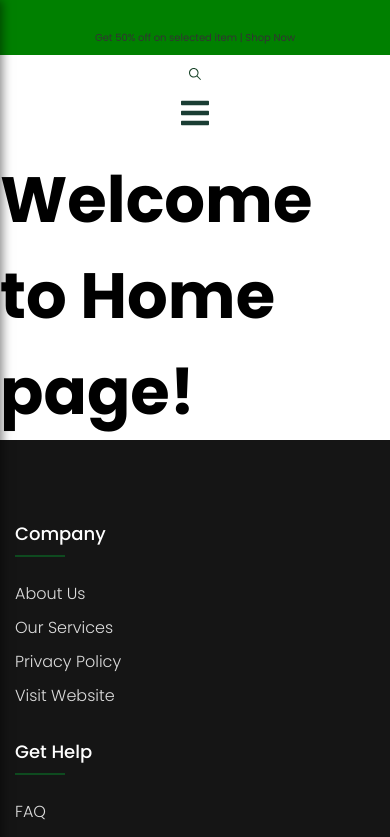
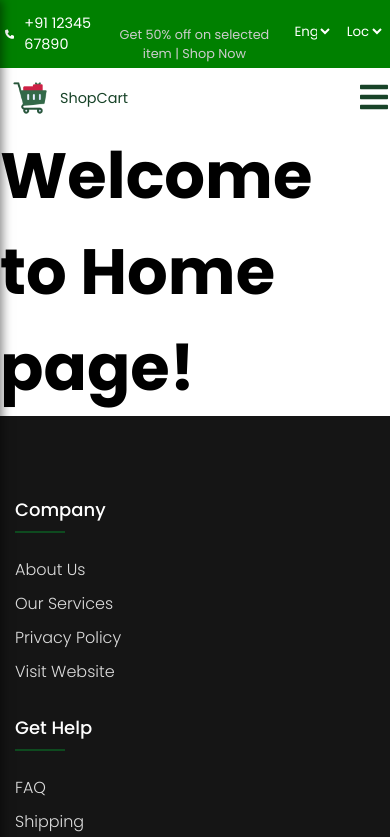
Before and after one commit to ajaybedwall/frontend, a React (Vite) app: page / in a window 390 px wide. Shown: the top 837 px of the page. Built offline with nearby package versions, Linux system fonts and the light colour scheme.

Commit message:
responsive navbar

```diff
--- a/package.json
+++ b/package.json
@@ -10,6 +10,7 @@
     "preview": "vite preview"
   },
   "dependencies": {
+    "@react-oauth/google": "^0.12.1",
     "axios": "^1.7.7",
     "frontend": "file:",
     "react": "^18.3.1",
--- a/src/components/Navbar/Navbar.css
+++ b/src/components/Navbar/Navbar.css
@@ -1,11 +1,12 @@
-/* Base styling for larger screens */
+
 .nav-1 {
     display: flex;
     justify-content: space-between;
     background-color: green;
     align-items: center;
-    padding: 5px 20px;
+    padding: 5px 10px;
     color: white;
+    font-size: 1rem;
 }
 
 .nav-icon {
@@ -14,7 +15,7 @@
 }
 
 .shop-now p {
-   font-size: auto;
+    color: #ccc;
 }
 
 .arrow {
@@ -39,15 +40,15 @@
     gap: 2vw;
 }
 
-.navbar-middle {
+.navbar-right {
     display: flex;
-    align-items: center;
-    gap: 1vw;
+    gap: 2vw;
 }
 
 .search-box {
     position: relative;
     display: inline-block;
+    margin-top: 12px;
 }
 
 .dropdown {
@@ -75,10 +76,10 @@
     border: none;
     padding: 0;
     cursor: pointer;
-
+    font-size: 1.2rem;
+    margin-top: 10px;
 }
 
-/* Navbar Buttons */
 .navbar-button {
     display: flex;
     align-items: center;
@@ -87,11 +88,158 @@
     gap: 20px;
 }
 
-/* Sidebar styles */
+/* Medium screens (tablets) */
+@media (max-width: 768px) {
+    .navbar {
+        flex-direction: row;
+        justify-content: space-between;
+        padding: 10px;
+    }
+
+    .navbar-left,
+    .navbar-middle {
+        flex-direction: row;
+        align-items: center;
+        gap: 10px;
+    }
+
+    .navbar-button {
+        margin-right: 0;
+        font-size: 0.9rem; /* Reduce font size for tablet */
+    }
+
+    .search-input {
+        width: 150px;
+    }
+
+    .nav-1 {
+        flex-direction: row;
+        justify-content: space-between;
+        gap: 10px;
+        padding: 5px;
+    }
+}
+
+/* Small screens (mobile) */
+@media (max-width: 480px) {
+    .nav-1 {
+        flex-direction: row;
+        justify-content: space-between;
+        padding: 5px;
+        font-size: 0.8rem; /* Smaller font for mobile */
+    }
+
+    .navbar {
+        flex-direction: column;
+        align-items: flex-start;
+        padding: 10px;
+        gap: 10px;
+    }
+
+    .navbar-left,
+    .navbar-middle {
+        flex-direction: column;
+        align-items: flex-start;
+        gap: 5px;
+        width: 100%;
+    }
+
+    .navbar-button {
+        justify-content: center;
+        gap: 10px;
+        font-size: 0.8rem;
+    }
+
+    /* Hide the search input and show the search icon on small screens */
+    .search-input {
+        display: none;
+    }
+
+    .search-btn {
+        display: inline-block;
+        font-size: 2rem;
+
+    }
+
+    /* Show the search input when clicked on the icon */
+    .search-btn.active + .search-input {
+        display: block;
+        width: 100%;
+        font-size: 0.9rem;
+    }
+
+    .arrow {
+        justify-content: center;
+        width: 100%;
+    }
+
+    .dropdown {
+        width: 100%;
+        margin-bottom: 5px;
+    }
+}
+
+
+/* Hamburger icon styling */
+.hamburger {
+    display: none;
+    font-size: 2rem;
+    cursor: pointer;
+}
+
+/* Show navbar-middle when menu is toggled */
+.navbar-middle.active {
+    display: flex;
+    flex-direction: column;
+    gap: 10px;
+}
+
+/* Small screens (mobile) */
+@media (max-width: 768px) {
+    .navbar-middle {
+        display: none;
+    }
+
+    .hamburger {
+        display: block;
+    }
+
+    .navbar {
+        flex-direction: row;
+        justify-content: space-between;
+        align-items: center;
+    }
+
+    .navbar-left {
+        flex: 1;
+    }
+
+    .navbar-button {
+        justify-content: center;
+        font-size: 0.9rem;
+    }
+}
+
+@media (max-width: 480px) {
+    .navbar {
+        flex-direction: column;
+        align-items: flex-start;
+        padding: 10px;
+        gap: 10px;
+    }
+
+    .navbar-middle.active {
+        flex-direction: column;
+        align-items: flex-start;
+    }
+
+}
+
+
 .sidebar {
     position: fixed;
     top: 0;
-    left: -300px; /* Hidden off-screen initially */
+    left: -300px;
     width: 300px;
     height: 100%;
     background-color: #1a3d33;
@@ -141,7 +289,7 @@
 }
 
 .sidebar-button:hover {
-    background-color: #244f40;
+    background-color: #63b397;
 }
 
 .sidebar a {
@@ -154,6 +302,7 @@
     font-size: 1.2rem;
 }
 
+
 .overlay {
     position: fixed;
     top: 0;
@@ -164,90 +313,18 @@
     z-index: 500;
 }
 
-/* Hamburger icon */
-.hamburger {
-    display: none;
-    font-size: 2rem;
-    cursor: pointer;
-    color: #1a3d33;
-}
 
-/* Responsive styling for medium screens (tablets) */
 @media (max-width: 768px) {
-    .navbar {
-        flex-direction: column;
-        padding: 10px;
-    }
-
-    .navbar-left {
-        display: none; /* Hide logo on tablets and mobile */
-    }
-
-    .navbar-middle {
-        width: 100%;
-        justify-content: space-between;
-        gap: 10px;
-    }
-
-    .navbar-button {
-        display: none; /* Hide buttons by default on tablets */
-    }
-
-    .nav2-search {
-        display: flex;
-        align-items: center;
-        gap: 10px;
-    }
-
-    .search-input {
-        width: 150px;
+    .navbar-right {
+        display: none;
     }
 
     .hamburger {
-        display: block; /* Show hamburger icon on tablets */
+        display: block;
     }
+    .hamburger{
+    position: absolute;
+    right: 0;
+    display: inline-block;
 }
-
-/* Responsive styling for small screens (mobile) */
-@media (max-width: 480px) {
-    .nav-1 {
-        flex-direction: column;
-        padding: 10px;
-        font-size: x-small;
-    }
-
-    .navbar {
-        padding: 10px;
-        flex-direction: column;
-    }
-
-    .navbar-left {
-        display: none; /* Hide logo on mobile */
-    }
-
-    .navbar-middle {
-        width: 100%;
-        flex-direction: column;
-        gap: 5px;
-    }
-
-    .navbar-button {
-        width: 100%;
-        justify-content: space-between;
-        margin-right: 0;
-    }
-
-    .search-input {
-        width: 100%;
-    }
-
-    .arrow {
-        justify-content: space-between;
-        width: 100%;
-    }
-
-    .dropdown {
-        width: 100%;
-        margin-bottom: 5px;
-    }
 }
--- a/src/components/Navbar/Navbar.jsx
+++ b/src/components/Navbar/Navbar.jsx
@@ -1,14 +1,9 @@
 import React, { useState } from "react";
 import "./Navbar.css";
 import Trolley from "../../assets/trolley.png";
-import {
-  FaPhone,
-  FaRegUser,
-  FaShoppingCart,
-  FaBars,
-  FaTimes,
-} from "react-icons/fa";
+import {FaRegUser, FaShoppingCart, FaBars, FaTimes,} from "react-icons/fa";
 import { IoIosArrowDown, IoIosSearch } from "react-icons/io";
+import { FaPhone } from "react-icons/fa6";
 import { Link } from "react-router-dom";
 
 const Navbar = () => {
@@ -36,6 +31,7 @@ const Navbar = () => {
           </select>
         </div>
       </div>
+
       <div className="navbar">
         <div className="navbar-left">
           <div className="navbar-button">
@@ -43,8 +39,21 @@ const Navbar = () => {
             <>ShopCart</>
           </div>
         </div>
+
         <div className="navbar-middle">
-          <div className="nav2-search">
+          <div className="">
+            {" "}
+            Categories
+            <i>
+              <IoIosArrowDown />
+            </i>
+          </div>
+          <div className="">Deals</div>
+          <div className="">What's New</div>
+          <div className="">Delivery</div>
+        </div>
+
+        <div className="navbar-right">
           <div className="search-box">
             <input
               type={isSearchActive ? "text" : "hidden"}
@@ -56,24 +65,25 @@ const Navbar = () => {
               onClick={() => setIsSearchActive(!isSearchActive)}
             />
           </div>
-          </div>
-          <div className="navbar-button">
+          <div className="">
             <span className="arrow">
               <FaRegUser /> <Link to="/login">Account</Link>
             </span>
           </div>
-          <div className="navbar-button">
+          <div className="">
             <span className="arrow">
               <FaShoppingCart /> Cart
             </span>
           </div>
+        </div>
+
+        {/* Hamburger Icon */}
         <div className="hamburger" onClick={() => setIsSidebarOpen(true)}>
           <FaBars />
         </div>
       </div>
-      </div>
 
-
+      {/* Sidebar Menu */}
       <div className={`sidebar ${isSidebarOpen ? "open" : ""}`}>
         <div className="sidebar-header">
           <h2>Menu</h2>
@@ -84,7 +94,11 @@ const Navbar = () => {
         </div>
         <div className="sidebar-content">
           <div className="sidebar-button">
-            <IoIosArrowDown /> Categories
+            {" "}
+            Categories
+            <i>
+              <IoIosArrowDown />
+            </i>
           </div>
           <div className="sidebar-button">Deals</div>
           <div className="sidebar-button">What's New</div>
@@ -95,7 +109,7 @@ const Navbar = () => {
         </div>
       </div>
 
-
+      {/* Overlay */}
       {isSidebarOpen && (
         <div className="overlay" onClick={() => setIsSidebarOpen(false)}></div>
       )}
--- a/src/components/authentication/Login.jsx
+++ b/src/components/authentication/Login.jsx
@@ -3,6 +3,7 @@ import { useNavigate } from "react-router-dom";
 import "./AuthPage.css";
 import { Link } from "react-router-dom";
 import axios from "axios";
+import { useGoogleLogin } from "@react-oauth/google";
 
 function LoginPage() {
   const navigate = useNavigate();
```
Also changed, not shown: 1 other file (tests, documents, lock files or other folders). Lines whose indentation alone changed are shown as unchanged.
